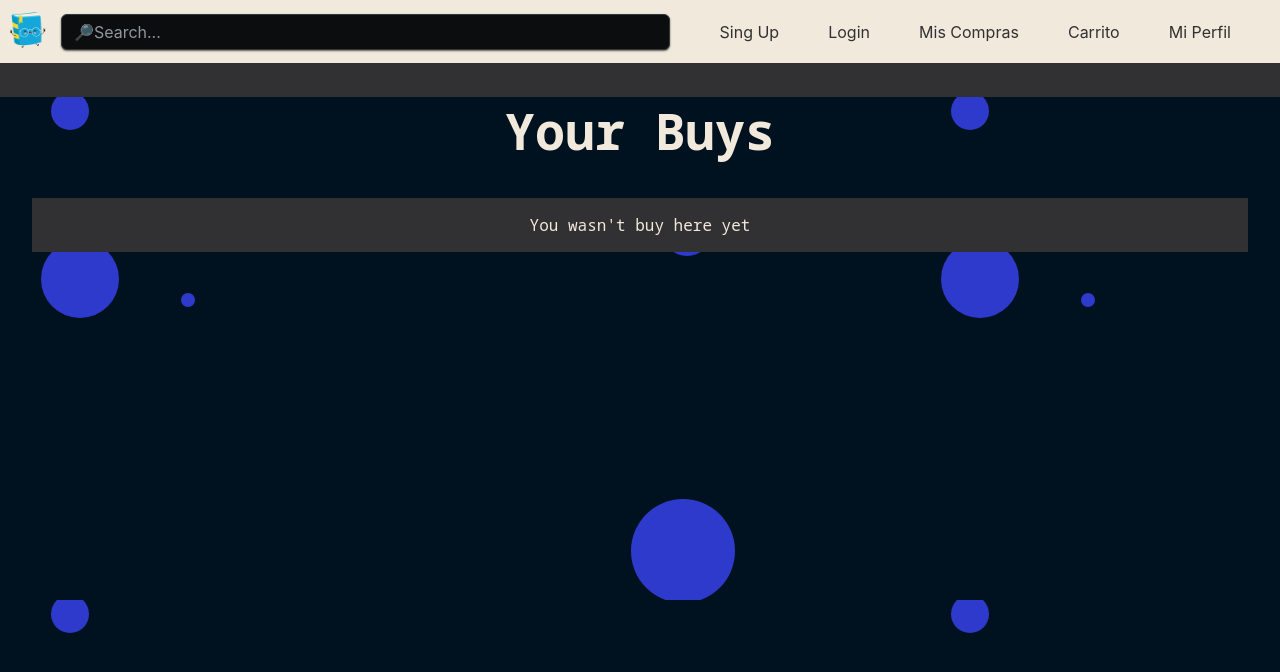
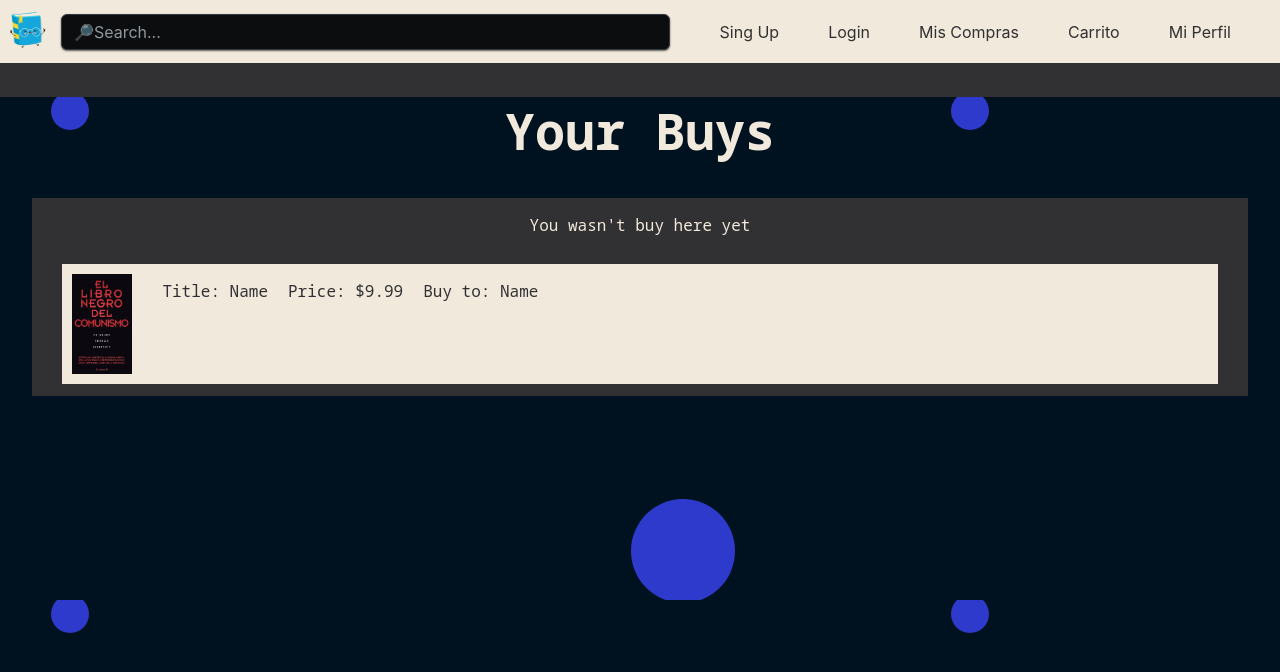
Before and after one commit to RevelioX/online_books, a Next.js app: page /compras in a window 1280 px wide. Shown: the top 672 px of the page. Built offline with nearby package versions, Linux system fonts and the light colour scheme.

Commit message:
Los elementos llevan la 1ra letra mayúscula

```diff
--- a/src/pages/compras.js
+++ b/src/pages/compras.js
@@ -2,7 +2,7 @@ import { Inter } from '@next/font/google'
 import style from "../styles/compras.module.css"
 
 import imgcompra from "../../public/index_nav/communistbook.jpeg"
-import purchasedBook from '@/components/purchasedBook'
+import PurchasedBook from '@/components/purchasedBook'
 
 export default function Compras(){
     return(
@@ -14,7 +14,7 @@ export default function Compras(){
 
                     <p>You wasn't buy here yet</p>
 
-                    <purchasedBook/>
+                    <PurchasedBook/>
 
                 </div>
             </div>
```
Also changed, not shown: src/components/purchasedBook.js (+4 -4 lines).
